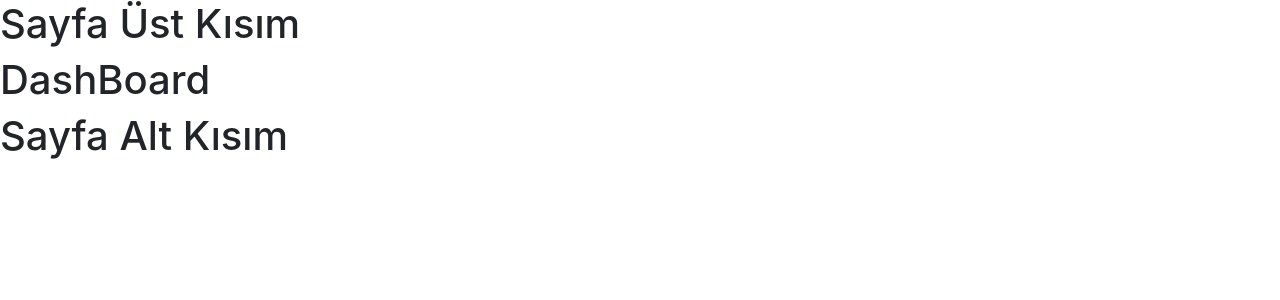
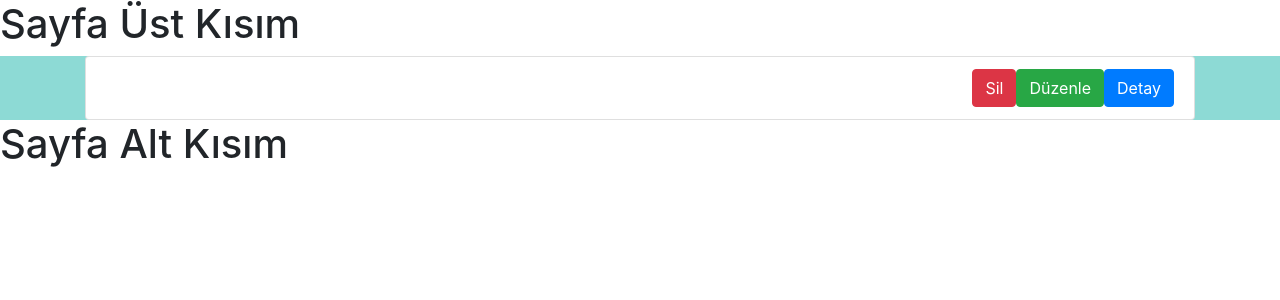
Before and after one commit to adalarugur/vuejsdemoapp, a Vue app: page / in a window 1280 px wide. Shown: the top 300 px of the page. Built offline with nearby package versions, Linux system fonts and the light colour scheme; no server answers; what vue-resource would draw is missing.

Commit message:
bootsrrap basic template eklendi

```diff
--- a/src/components/HomePage.vue
+++ b/src/components/HomePage.vue
@@ -1,9 +1,53 @@
 <template>
 
-<div >
- <h1>DashBoard </h1>
+ <div style="background-color:#8ddad5; ">
 
-</div>
+        <div class="container">
+            <div>
+                <div class="list-group">
+                    <div class="list-group-item ">
+                        <button type="button" class="btn btn-primary  float-right">Detay</button>
+                        <button type="button" class="btn btn-success float-right" data-toggle="modal" data-target="#exampleModal">Düzenle</button>
+                        <button type="button" class="btn btn-danger float-right">Sil</button>
+                    </div>
+
+                </div>
+            </div>
+        </div>
+
+        <!-- Modal -->
+        <div class="modal fade" id="exampleModal" tabindex="-1" role="dialog" aria-labelledby="exampleModalLabel" aria-hidden="true">
+            <div class="modal-dialog" role="document">
+                <div class="modal-content">
+                    <div class="modal-header">
+                        <h5 class="modal-title" id="exampleModalLabel">Güncelle</h5>
+                        <button type="button" class="close" data-dismiss="modal" aria-label="Close">
+                            <span aria-hidden="true">&times;</span>
+                        </button>
+                    </div>
+                    <div class="modal-body">
+                        <div>
+                            <div>
+                                <label> Başlık</label>
+                            </div>
+                            <input type="text">
+                        </div>
+
+                        <div>
+                            <label for="exampleFormControlTextarea1">Detay</label>
+                            <textarea class="form-control" id="exampleFormControlTextarea1" rows="3"></textarea>
+                        </div>
+
+                    </div>
+                    <div class="modal-footer">
+                        <button type="button" class="btn btn-primary">Güncelle</button>
+                    </div>
+                </div>
+            </div>
+        </div>
+
+
+    </div>
 
 </template>
 
--- a/src/store/modules/post.js
+++ b/src/store/modules/post.js
@@ -24,7 +24,8 @@
 const mutations = {
     //state değişkenini günceller
     updatePostList(state, posts){
-        state.posts = posts
+        state.posts = posts;
+        debugger;
         }
 
 }
@@ -40,10 +41,10 @@
 getServicePostsData({commit}){
     debugger;
     axios.get("http://jsonplaceholder.typicode.com/posts").then((response) => {
-        debugger;
-        /*console.log(response.data)
-        state.posts = response.data;*/
-        commit("updatePostList",response.data)
+
+        //console.log(response.data)
+
+        commit("updatePostList",response.data);
       })
 
 
```
